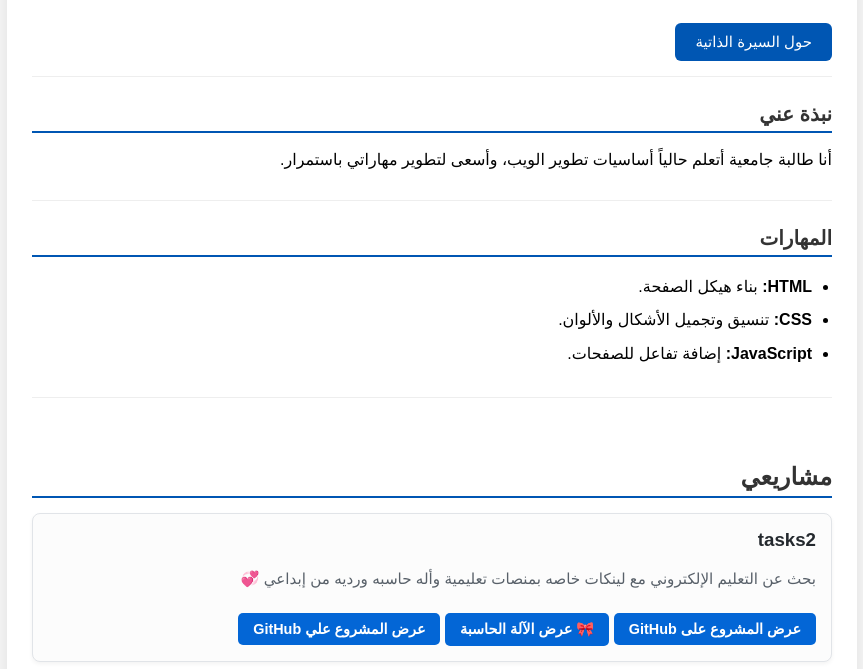
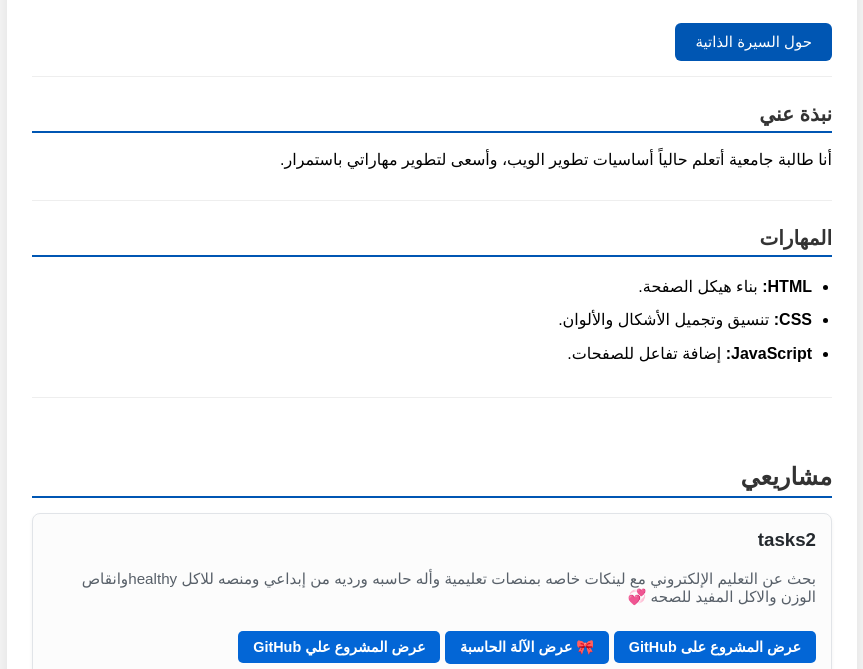
Before and after one commit to medomropl199419-hub/my-portfolio, a plain HTML site: page index.html in a window 1280 px wide. Shown: the part 131-800 px from the top of the page, without its empty margins (208-1071 px from the left). Drawn offline with Linux system fonts and the light colour scheme.

Commit message:
index.html

```diff
--- a/index.html
+++ b/index.html
@@ -38,7 +38,7 @@
         <h2>مشاريعي</h2>
         <div class="project-card">
             <h3>tasks2</h3>
-            <p> بحث عن التعليم الإلكتروني مع لينكات خاصه بمنصات تعليمية وأله حاسبه ورديه من إبداعي 💞</p>
+            <p>  بحث عن التعليم الإلكتروني مع لينكات خاصه بمنصات تعليمية وأله حاسبه ورديه من إبداعي ومنصه للاكل healthyوانقاص الوزن والاكل المفيد للصحه 💞</p>
             <!-- رابط مشروعك على جيت هوب -->
             <a href="https://medomropl199419-hub.github.io/Tasks2/" target="_blank" class="github-btn">عرض المشروع على GitHub</a>
          <a href="https://medomropl199419-hub.github.io/calculator-/"
```
